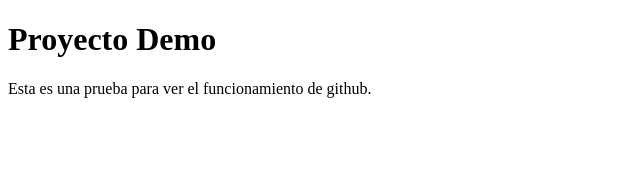
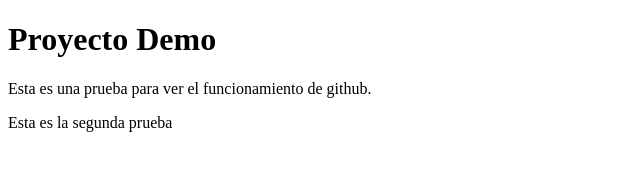
Before and after one commit to jmatiasd/proyectoDemoCursoPrework, a plain HTML site: page index.html in a window 1280 px wide. Shown: the whole page, without its empty margins (0-640 px from the left). Drawn offline with Linux system fonts and the light colour scheme.

Commit message:
Segundo cambio en index.html

```diff
--- a/index.html
+++ b/index.html
@@ -12,6 +12,9 @@
     <P>
         Esta es una prueba para ver el funcionamiento de github.
     </P>
+    <p>
+        Esta es la segunda prueba
+    </p>
 
 </body>
 </html>
```
